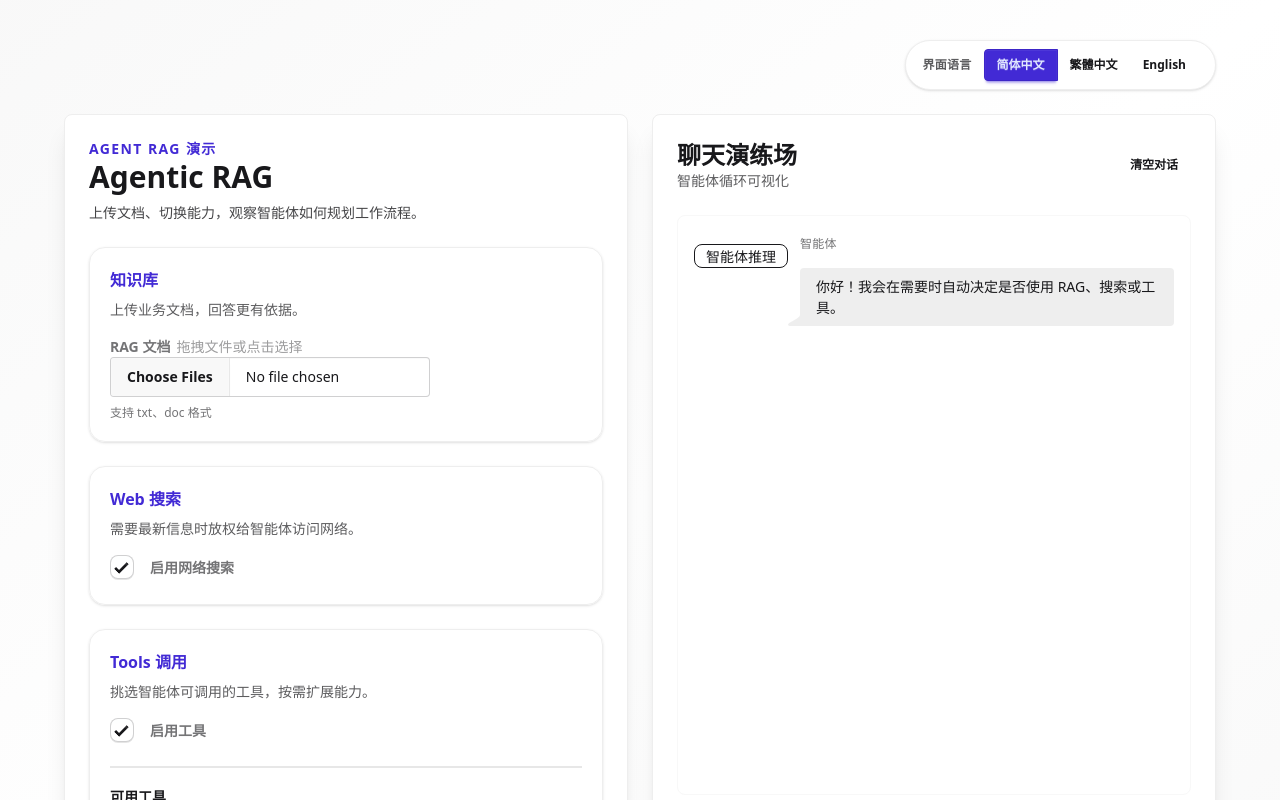
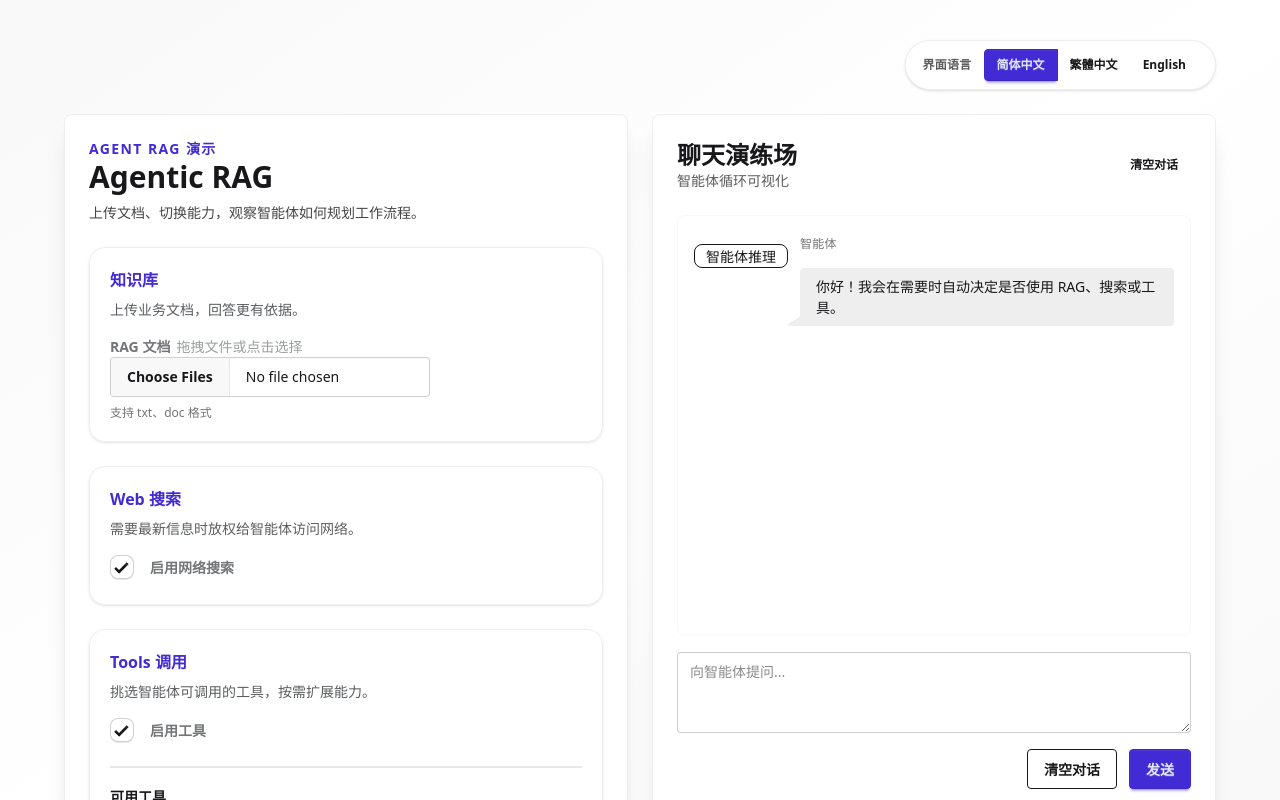
Before and after one commit to justin0x5eed/agent_demo, a React (Vite) app in the folder frontend/: page / in a window 1280 px wide. Shown: the top 800 px of the page. Built offline with nearby package versions, Linux system fonts and the light colour scheme.

Commit message:
Balance panel heights

```diff
--- a/frontend/src/App.tsx
+++ b/frontend/src/App.tsx
@@ -231,8 +231,8 @@ Key takeaways: ${userMessage}`
           </div>
         </div>
         <div className="flex flex-col gap-6 lg:flex-row">
-          <section className="card flex-1 border border-base-300 bg-base-100 shadow-xl">
-            <div className="card-body gap-6">
+          <section className="card flex-1 border border-base-300 bg-base-100 shadow-xl h-[520px] lg:h-[700px]">
+            <div className="card-body h-full gap-6 overflow-y-auto">
               <header>
                 <p className="text-sm font-semibold uppercase tracking-widest text-primary">
                   {t.title}
@@ -326,8 +326,8 @@ Key takeaways: ${userMessage}`
             </div>
           </section>
 
-        <section className="card flex-1 border border-base-300 bg-base-100 shadow-xl">
-          <div className="card-body">
+        <section className="card flex-1 border border-base-300 bg-base-100 shadow-xl h-[520px] lg:h-[700px]">
+          <div className="card-body flex h-full flex-col">
             <header className="mb-4 flex items-center justify-between">
               <div>
                 <h2 className="text-2xl font-bold">{t.chatTitle}</h2>
```
